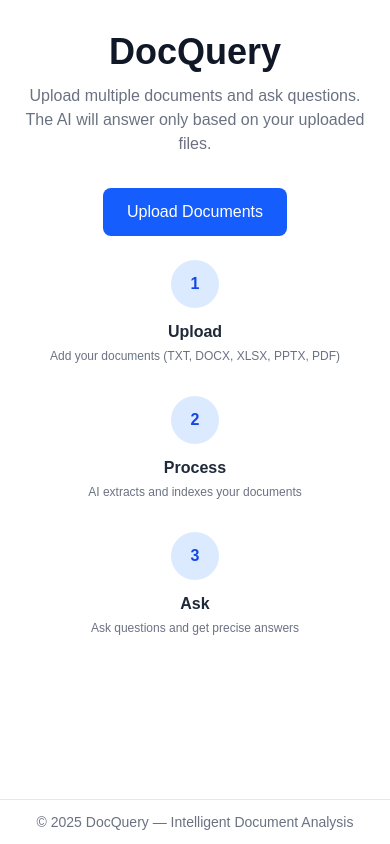
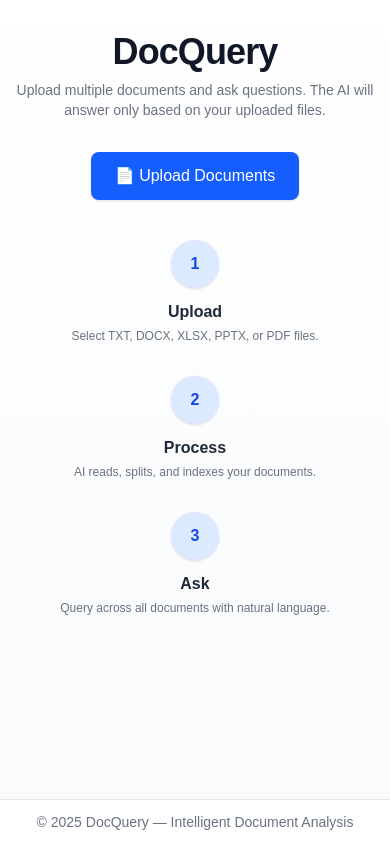
Before and after one commit to red762/docquery, a Next.js app in the folder frontend/: page / in a window 390 px wide. Built offline with nearby package versions, Linux system fonts and the light colour scheme.

Commit message:
some improvements inthe ui

```diff
--- a/frontend/app/page.tsx
+++ b/frontend/app/page.tsx
@@ -1,5 +1,5 @@
 "use client";
-import { useState } from "react";
+import { useState, useEffect, useRef } from "react";
 
 type FileStatus = "uploaded" | "processing" | "ready";
 interface UploadedFile {
@@ -21,7 +21,11 @@ export default function Home() {
   const [loading, setLoading] = useState(false);
   const [allFilesReady, setAllFilesReady] = useState(false);
 
-  // 🧹 Reset query engine completely (chat + state)
+  const chatEndRef = useRef<HTMLDivElement | null>(null);
+  useEffect(() => {
+    chatEndRef.current?.scrollIntoView({ behavior: "smooth" });
+  }, [responses]);
+
   const resetQueryEngine = () => {
     setResponses([]);
     setQuery("");
@@ -29,59 +33,42 @@ export default function Home() {
     setError(null);
   };
 
-  // 📂 Handle new file upload
   const handleFileChange = (e: React.ChangeEvent<HTMLInputElement>) => {
     if (!e.target.files) return;
-
     const selectedFiles = Array.from(e.target.files);
     const validFiles: UploadedFile[] = [];
     const invalidFiles: string[] = [];
 
     selectedFiles.forEach((file) => {
       const ext = file.name.split(".").pop()?.toLowerCase();
-      if (ext && ALLOWED_EXTENSIONS.includes(ext)) {
-        validFiles.push({ file, status: "uploaded" });
-      } else {
-        invalidFiles.push(file.name);
-      }
+      if (ext && ALLOWED_EXTENSIONS.includes(ext)) validFiles.push({ file, status: "uploaded" });
+      else invalidFiles.push(file.name);
     });
 
     if (invalidFiles.length > 0) {
-      setError(
-        `Unsupported file types: ${invalidFiles.join(", ")}. Allowed: ${ALLOWED_EXTENSIONS.join(", ")}`
-      );
+      setError(`Unsupported file types: ${invalidFiles.join(", ")}. Allowed: ${ALLOWED_EXTENSIONS.join(", ")}`);
       return;
     }
 
-    // ✅ Add new files and reset query engine
     setFiles((prev) => [...prev, ...validFiles]);
     resetQueryEngine();
-
     e.target.value = "";
   };
 
-  // 🗑️ Remove a file and reset query engine
   const handleRemoveFile = (index: number) => {
     setFiles((prev) => prev.filter((_, i) => i !== index));
     resetQueryEngine();
   };
 
-  // ⚙️ Upload files to backend for processing
   const handleProcessFiles = async () => {
     if (files.length === 0) return;
-
     setFiles((prev) => prev.map((f) => ({ ...f, status: "processing" })));
     setAllFilesReady(false);
 
     try {
       const formData = new FormData();
       files.forEach((f) => formData.append("files", f.file));
-
-      const res = await fetch(`${BACKEND_URL}/upload`, {
-        method: "POST",
-        body: formData,
-      });
-
+      const res = await fetch(`${BACKEND_URL}/upload`, { method: "POST", body: formData });
       if (!res.ok) throw new Error("Upload failed");
 
       setFiles((prev) => prev.map((f) => ({ ...f, status: "ready" })));
@@ -93,33 +80,19 @@ export default function Home() {
     }
   };
 
-  // 💬 Ask the backend a question
   const handleAskQuery = async () => {
     if (!query.trim()) return;
-
     setLoading(true);
-
     try {
       const formData = new FormData();
       formData.append("question", query);
-
-      const res = await fetch(`${BACKEND_URL}/query`, {
-        method: "POST",
-        body: formData,
-      });
-
+      const res = await fetch(`${BACKEND_URL}/query`, { method: "POST", body: formData });
       const data = await res.json();
-
-      if (data.error) {
+      if (data.error)
         setResponses((prev) => [...prev, `${query}||⚠️ ${data.error}`]);
-      } else {
-        setResponses((prev) => [...prev, `${query}||${data.answer}`]);
-      }
+      else setResponses((prev) => [...prev, `${query}||${data.answer}`]);
     } catch {
-      setResponses((prev) => [
-        ...prev,
-        `${query}||⚠️ Backend not reachable.`,
-      ]);
+      setResponses((prev) => [...prev, `${query}||⚠️ Backend not reachable.`]);
     } finally {
       setQuery("");
       setLoading(false);
@@ -131,20 +104,18 @@ export default function Home() {
   };
 
   return (
-    <main className="min-h-screen flex flex-col items-center bg-white text-gray-800 px-4 pb-24 pt-8">
-      <section className="text-center max-w-3xl">
-        <h1 className="text-4xl font-bold text-gray-900 mb-3">DocQuery</h1>
-        <p className="text-gray-500 mb-8">
-          Upload multiple documents and ask questions.
-          The AI will answer only based on your uploaded files.
+    <main className="min-h-screen flex flex-col items-center bg-gradient-to-b from-white to-gray-50 text-gray-800 px-4 pb-24 pt-8">
+      <section className="text-center max-w-3xl w-full">
+        <h1 className="text-4xl font-extrabold text-gray-900 mb-2 tracking-tight">DocQuery</h1>
+        <p className="text-gray-500 mb-8 text-sm sm:text-base">
+          Upload multiple documents and ask questions. The AI will answer only based on your uploaded files.
         </p>
 
-        {/* Upload Button */}
         <label
           htmlFor="file-upload"
-          className="cursor-pointer inline-flex items-center justify-center px-6 py-3 rounded-lg bg-blue-600 hover:bg-blue-700 text-white font-medium transition mb-6"
+          className="cursor-pointer inline-flex items-center justify-center px-6 py-3 rounded-lg bg-blue-600 hover:bg-blue-700 text-white font-medium transition shadow-sm hover:shadow-md"
         >
-          Upload Documents
+          📄 Upload Documents
         </label>
         <input
           id="file-upload"
@@ -156,29 +127,27 @@ export default function Home() {
         />
 
         {error && (
-          <div className="text-red-600 text-sm bg-red-50 border border-red-200 rounded-lg px-4 py-2 mb-6 max-w-md mx-auto">
+          <div className="text-red-600 text-sm bg-red-50 border border-red-200 rounded-lg px-4 py-2 mt-4 max-w-md mx-auto animate-fade-in">
             {error}
           </div>
         )}
 
         {/* Steps */}
-        <div className="grid grid-cols-1 sm:grid-cols-3 gap-8 justify-center mb-10">
-          <Step number="1" title="Upload" desc="Add your documents (TXT, DOCX, XLSX, PPTX, PDF)" />
-          <Step number="2" title="Process" desc="AI extracts and indexes your documents" />
-          <Step number="3" title="Ask" desc="Ask questions and get precise answers" />
+        <div className="grid grid-cols-1 sm:grid-cols-3 gap-8 justify-center mb-10 mt-10">
+          <Step number="1" title="Upload" desc="Select TXT, DOCX, XLSX, PPTX, or PDF files." />
+          <Step number="2" title="Process" desc="AI reads, splits, and indexes your documents." />
+          <Step number="3" title="Ask" desc="Query across all documents with natural language." />
         </div>
 
-        {/* Uploaded Files List */}
+        {/* Uploaded Files */}
         {files.length > 0 && (
           <div className="w-full max-w-md mx-auto text-left">
-            <h3 className="text-sm font-semibold text-gray-700 mb-3 text-center">
-              Uploaded Documents
-            </h3>
+            <h3 className="text-sm font-semibold text-gray-700 mb-3 text-center">Uploaded Documents</h3>
             <ul className="space-y-2 mb-6">
               {files.map((f, i) => (
                 <li
                   key={i}
-                  className="flex items-center justify-between bg-gray-50 border border-gray-200 rounded-lg px-4 py-2 text-sm"
+                  className="flex items-center justify-between bg-white border border-gray-200 rounded-lg px-4 py-2 text-sm shadow-sm"
                 >
                   <div className="flex items-center gap-2 overflow-hidden">
                     <span className="truncate text-gray-700">{f.file.name}</span>
@@ -191,30 +160,15 @@ export default function Home() {
                           : "bg-green-100 text-green-700"
                       }`}
                     >
-                      {f.status.charAt(0).toUpperCase() + f.status.slice(1)}
+                      {f.status === "uploaded" ? "Uploaded" : f.status === "processing" ? "Processing…" : "Ready"}
                     </span>
                   </div>
-
-                  {/* Remove Button */}
                   <button
                     onClick={() => handleRemoveFile(i)}
                     className="ml-3 text-gray-400 hover:text-red-500 transition"
                     title="Remove document"
                   >
-                    <svg
-                      xmlns="http://www.w3.org/2000/svg"
-                      className="h-4 w-4"
-                      fill="none"
-                      viewBox="0 0 24 24"
-                      stroke="currentColor"
-                      strokeWidth={2}
-                    >
-                      <path
-                        strokeLinecap="round"
-                        strokeLinejoin="round"
-                        d="M6 18L18 6M6 6l12 12"
-                      />
-                    </svg>
+                    ✖
                   </button>
                 </li>
               ))}
@@ -224,15 +178,13 @@ export default function Home() {
               <div className="text-center">
                 <button
                   onClick={handleProcessFiles}
-                  className="px-8 py-3 rounded-lg bg-blue-600 hover:bg-blue-700 text-white font-medium transition"
+                  className="px-8 py-3 rounded-lg bg-blue-600 hover:bg-blue-700 text-white font-medium transition shadow hover:shadow-lg"
                 >
                   Start Processing
                 </button>
               </div>
             ) : (
-              <div className="text-center text-green-600 font-medium">
-                ✅ All documents processed!
-              </div>
+              <div className="text-center text-green-600 font-medium">✅ All documents processed!</div>
             )}
           </div>
         )}
@@ -245,41 +197,45 @@ export default function Home() {
             </h3>
 
             <div className="space-y-4 bg-gray-50 border border-gray-200 rounded-lg p-4 max-h-[400px] overflow-y-auto shadow-sm">
+              {responses.length === 0 && (
+                <p className="text-gray-400 text-center italic">
+                  No questions yet — start by asking about your documents 📘
+                </p>
+              )}
+
               {responses.map((res, i) => (
                 <div
                   key={i}
-                  className="bg-white border border-gray-200 rounded-lg p-3 shadow-sm"
+                  className="bg-white border border-gray-200 rounded-lg p-3 shadow-sm transition hover:shadow-md"
                 >
                   <p className="text-sm font-semibold text-gray-900 mb-2 whitespace-pre-line">
                     Q{i + 1}: {res.split("||")[0]}
                   </p>
                   <div className="flex items-start gap-2">
                     <span className="text-xl">🤖</span>
-                    <p className="text-sm text-gray-700 leading-relaxed">
-                      {res.split("||")[1]}
-                    </p>
+                    <p className="text-sm text-gray-700 leading-relaxed">{res.split("||")[1]}</p>
                   </div>
                 </div>
               ))}
+              <div ref={chatEndRef} />
             </div>
 
             {/* Input */}
-            <div className="flex items-center border border-gray-300 rounded-xl shadow-sm p-2 mt-4">
+            <div className="flex items-center border border-gray-300 rounded-xl shadow-sm p-2 mt-4 bg-white">
               <input
                 type="text"
-                placeholder="Ask a question about your documents..."
+                placeholder={loading ? "Processing your question..." : "Ask a question about your documents..."}
                 value={query}
                 onChange={(e) => setQuery(e.target.value)}
                 onKeyDown={handleEnterPress}
-                className="flex-grow px-3 py-2 rounded-lg focus:outline-none text-gray-700"
+                disabled={!allFilesReady || loading}
+                className="flex-grow px-3 py-2 rounded-lg focus:outline-none text-gray-700 disabled:opacity-50"
               />
               <button
                 onClick={handleAskQuery}
-                disabled={loading}
+                disabled={loading || !allFilesReady}
                 className={`ml-2 px-4 py-2 rounded-lg ${
-                  loading
-                    ? "bg-gray-400 cursor-not-allowed"
-                    : "bg-blue-600 hover:bg-blue-700"
+                  loading ? "bg-gray-400 cursor-not-allowed" : "bg-blue-600 hover:bg-blue-700"
                 } text-white font-medium transition`}
               >
                 {loading ? "Thinking..." : "Ask"}
@@ -306,12 +262,12 @@ function Step({
   desc: string;
 }) {
   return (
-    <div className="flex flex-col items-center">
-      <div className="flex items-center justify-center w-12 h-12 rounded-full bg-blue-100 mb-3 font-semibold text-blue-700">
+    <div className="flex flex-col items-center text-center">
+      <div className="flex items-center justify-center w-12 h-12 rounded-full bg-blue-100 mb-3 font-semibold text-blue-700 shadow-sm">
         {number}
       </div>
       <h4 className="font-semibold text-gray-800 mb-1">{title}</h4>
-      <p className="text-xs text-gray-500 text-center">{desc}</p>
+      <p className="text-xs text-gray-500">{desc}</p>
     </div>
   );
 }
```
